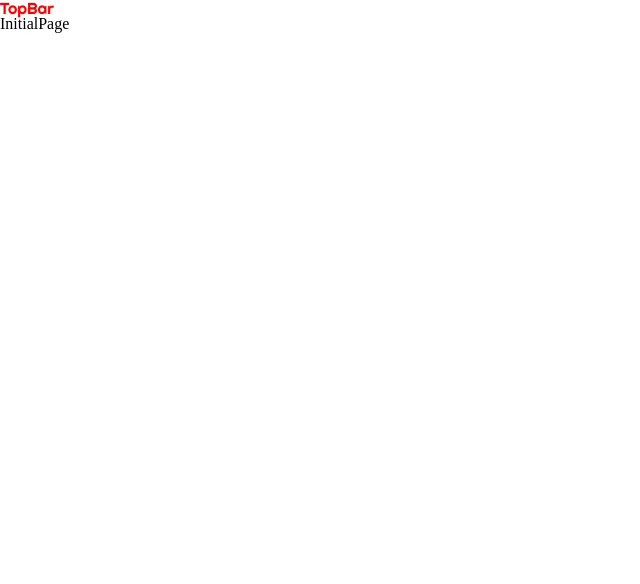
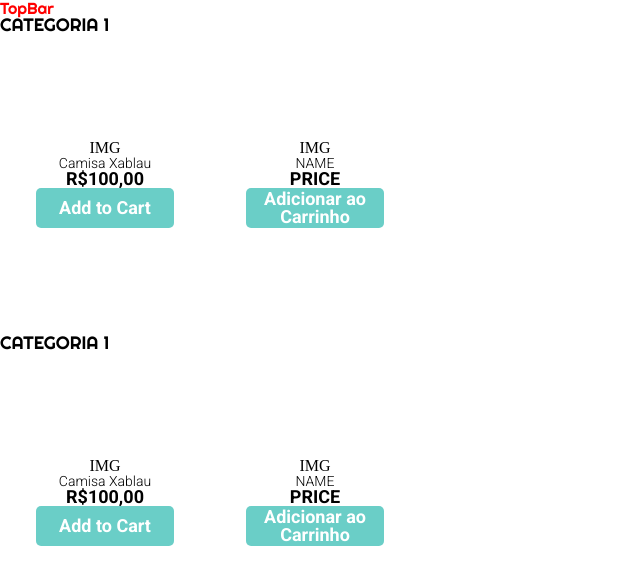
Before and after one commit to moreiragabrielsoares/projeto14-driven-store-front, a React (Create React App) app: page / in a window 1280 px wide. Shown: the top 584 px of the page, without its empty margins (0-640 px from the left). Built offline with nearby package versions, Linux system fonts and the light colour scheme.

Commit message:
inicia a construção do layout da tela inicial

```diff
--- a/src/components/InitialPage.js
+++ b/src/components/InitialPage.js
@@ -20,7 +20,65 @@ function InitialPage () {
         <>
 
             <TopBar />
-            <div>InitialPage</div>
+            <BodyContainer>
+
+                <LineContainer>
+
+                    <LineTitle>CATEGORIA 1</LineTitle>
+
+                    <ProductsContainer>
+
+                        <ProductContainer>
+
+                            <ProductImg>IMG</ProductImg>
+                            <ProductName>Camisa Xablau</ProductName>
+                            <ProductPrice>R$100,00</ProductPrice>
+                            <AddToCartButton>Add to Cart</AddToCartButton>
+
+                        </ProductContainer>
+
+                        <ProductContainer>
+
+                            <ProductImg>IMG</ProductImg>
+                            <ProductName>NAME</ProductName>
+                            <ProductPrice>PRICE</ProductPrice>
+                            <AddToCartButton>Adicionar ao Carrinho</AddToCartButton>
+
+                        </ProductContainer>
+
+                    </ProductsContainer>
+
+                </LineContainer>
+
+                <LineContainer>
+
+                    <LineTitle>CATEGORIA 1</LineTitle>
+
+                    <ProductsContainer>
+
+                        <ProductContainer>
+
+                            <ProductImg>IMG</ProductImg>
+                            <ProductName>Camisa Xablau</ProductName>
+                            <ProductPrice>R$100,00</ProductPrice>
+                            <AddToCartButton>Add to Cart</AddToCartButton>
+
+                        </ProductContainer>
+
+                        <ProductContainer>
+
+                            <ProductImg>IMG</ProductImg>
+                            <ProductName>NAME</ProductName>
+                            <ProductPrice>PRICE</ProductPrice>
+                            <AddToCartButton>Adicionar ao Carrinho</AddToCartButton>
+
+                        </ProductContainer>
+
+                    </ProductsContainer>
+
+                </LineContainer>
+
+            </BodyContainer>
 
         </>
 
@@ -30,7 +88,82 @@ function InitialPage () {
 }
 
 
+export default InitialPage;
 
 
+const BodyContainer = styled.div`
+    display: flex;
+    flex-direction: column;
+`;
 
-export default InitialPage;
+const LineContainer = styled.div`
+    display: flex;
+    flex-direction: column;
+
+    @media (max-width: 600px) {
+        width: 500px;
+    }
+`;
+
+const LineTitle = styled.div`
+    font-family: 'Righteous';
+    font-size: 18px;
+`;
+
+const ProductsContainer = styled.div`
+    display: flex;
+    flex-direction: row;
+    width: 100%;
+`;
+
+const ProductContainer = styled.div`
+    display: flex;
+    flex-direction: column;
+    align-items: center;
+    justify-content: center;
+
+    width: 200px;
+    height: 300px;
+
+    margin: 0 5px;
+
+    border: 1px solid transparent;
+    border-radius: 5px;
+
+    :hover {
+        cursor: pointer;
+        border-color: lightgray;
+    }
+`;
+
+const ProductImg = styled.div`
+
+`;
+
+const ProductName = styled.div`
+    font-family: 'Roboto';
+    font-size: 14px;
+    font-weight: 300;
+`;
+
+const ProductPrice = styled.div`
+    font-family: 'Roboto';
+    font-size: 18px;
+    font-weight: 700;
+`;
+
+const AddToCartButton = styled.div`
+    background-color: #6ACEC7;
+    font-family: 'Roboto';
+    font-size: 18px;
+    font-weight: 700;
+    color: #FFFFFF;
+    display: flex;
+    align-items: center;
+    justify-content: center;
+    text-align: center;
+    border-radius: 5px;
+
+    width: 70%;
+    height: 40px;
+`;
```
